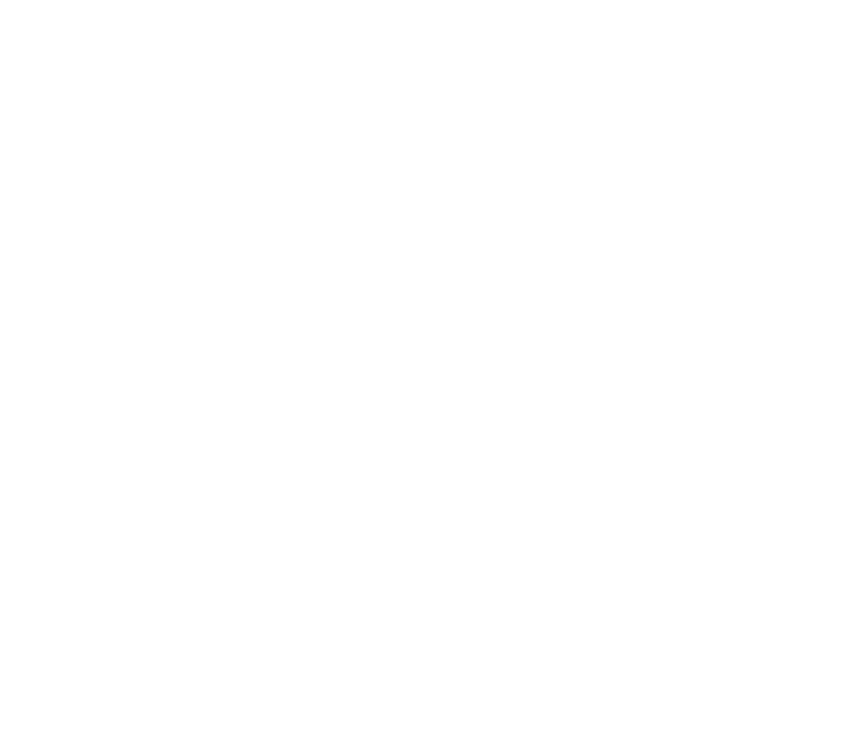
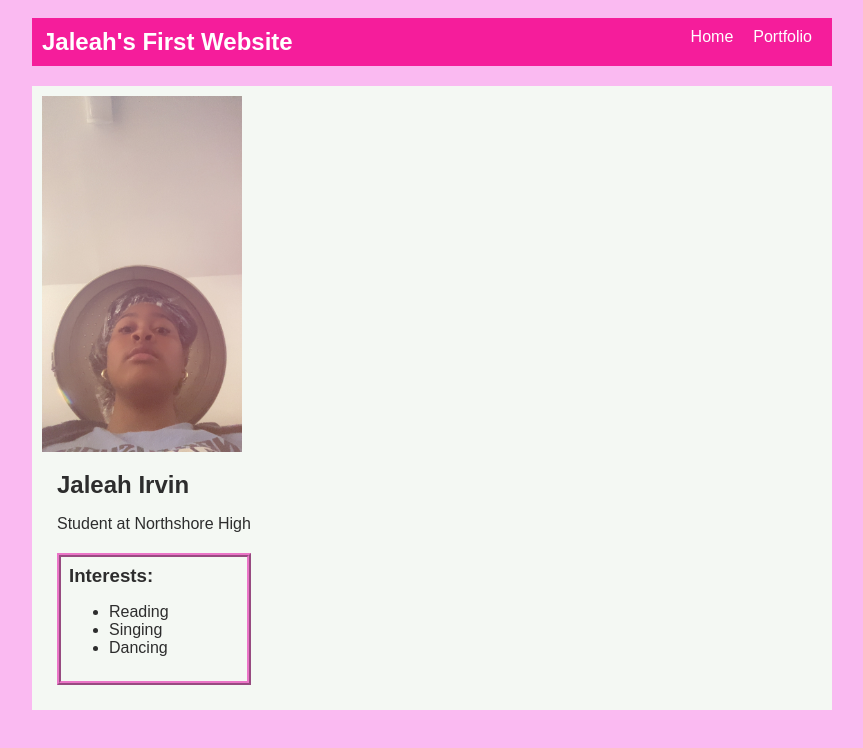
Before and after one commit to Jaleahirvin/Jaleahirvin.github.io, a plain HTML site: page index.html in a window 1280 px wide. Shown: the whole page, without its empty margins (208-1071 px from the left). Drawn offline with Linux system fonts and the light colour scheme.

Commit message:
created first website

```diff
--- a/index.html
+++ b/index.html
@@ -1,13 +1,39 @@
 <!DOCTYPE html>
 <html>
   <head>
-    <title>CHANGE ME</title>
-  </head>
+    <title>Jaleah's Website</title>
+  </head><link rel="stylesheet" href="style.css" />
+</head>
 
   <body>
     <!-- All content goes here -->
     <div id="all-contents">
-
-    </div>
+      <nav>
+        <h1>Jaleah's First Website</h1>
+        <ul id = "nav-ul">
+          <li class = "nav-li">
+            <a href = "index.html">Home</a>
+            </li>
+            <li class = "nav-li">
+              <a href = "portfolio.html">Portfolio</a>
+            </li>
+          </nav>
+      <main>
+        <!--Sidebar Section-->
+        <div class ="sidebar">
+          <img class ="sidebar-img" src = "images/profile pic.JPG">
+        <div>
+          <!--Content Section-->
+          <div class ="content">
+            <h2>Jaleah Irvin</h2>
+            <p>Student at Northshore High</p>
+            <div id ="interests">
+              <h3>Interests:</h3>
+              <ul>
+                <li>Reading</li>
+                <li>Singing</li>
+                <li>Dancing</li>
+      </main>
+   </div>
   </body>
 </html>
--- a/style.css
+++ b/style.css
@@ -0,0 +1,76 @@
+body {
+    background: rgb(250, 186, 241);
+    color: rgb(45, 45, 45);
+    padding: 10px;
+    font-family: Arial, sans-serif;
+}
+
+#all-contents {
+    max-width: 800px;
+    margin: auto;
+}
+
+/* navigation menu */
+nav {
+    background: rgb(245, 29, 155);
+    margin: 0 auto;
+    display: flex;
+    padding: 10px;
+}
+
+h1 {
+    display: flex;
+    align-items: center;
+    color: white;
+    flex: 1;
+    margin: 0;
+}
+
+#nav-ul {
+    list-style-type: none;
+    margin: 0;
+    padding: 0;
+    display: flex;
+}
+
+.nav-li {
+    display: inline-block;
+    padding: 0 10px;
+}
+
+a {
+    text-decoration: none;
+    color: #fff;
+}
+
+/* main container area beneath menu */
+main {
+    background: rgb(244, 248, 243);
+    display: flex;
+    margin-top: 20px;
+}
+
+.sidebar {
+    margin-right: 25px;
+    padding: 10px;
+}
+
+.sidebar-img {
+    width: 200px;
+}
+
+.content {
+    flex: 1;
+    padding: 15px;
+}
+
+/* interests section styles */
+#interests {
+    border: 4px rgb(235, 117, 199) ridge;
+    padding: 8px;
+    margin-top: 20px;
+}
+
+h2, h3 {
+    margin: 0px;
+}
```
Also changed, not shown: portfolio.html (+44 -0 lines), images/profile pic.JPG (added).
